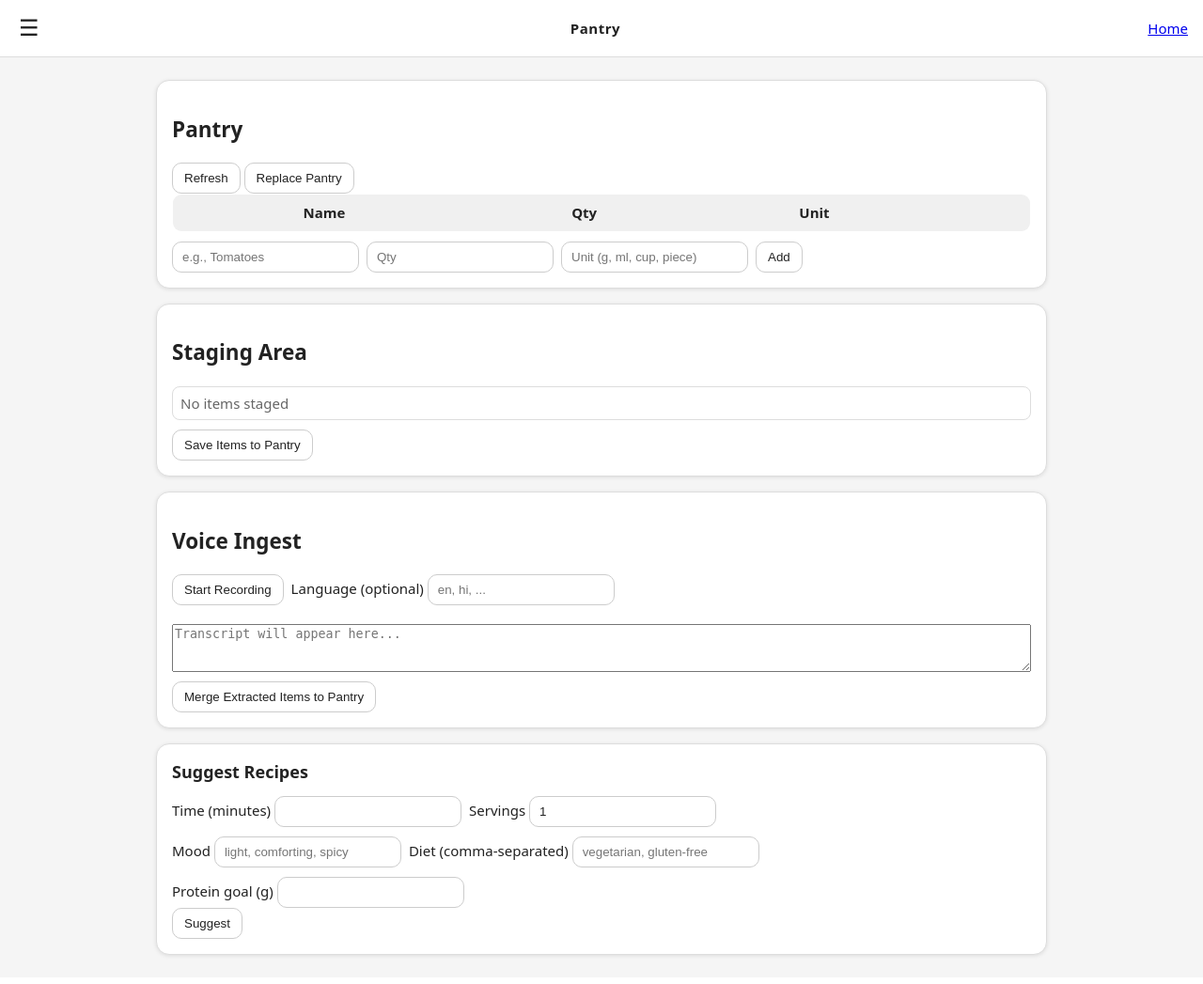
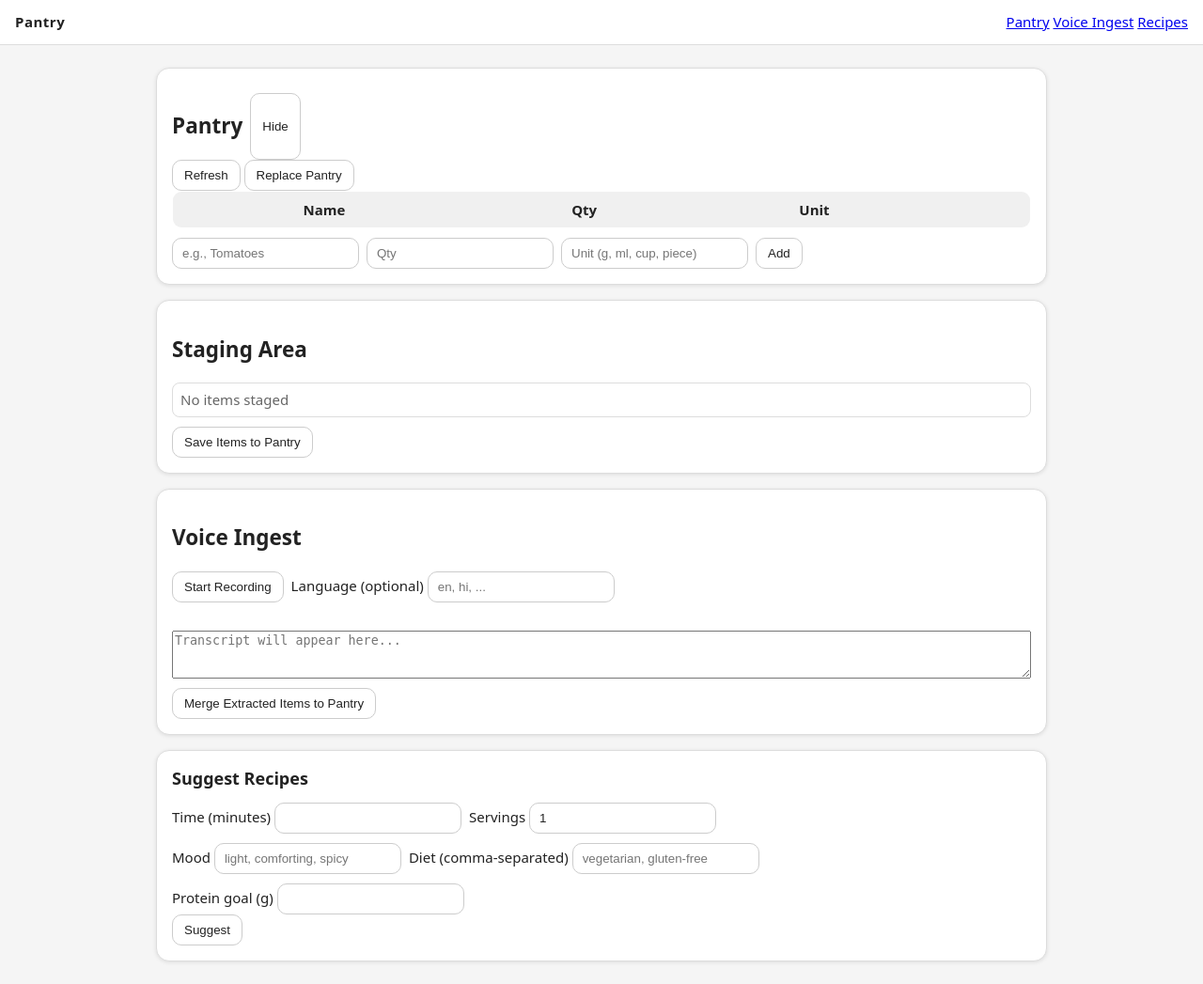
Before and after one commit to rudranaik/todays_special, a FastAPI app: page / in a window 1280 px wide. Shown: the whole page at 94% size. Before the commit the page ends 1020 px from the top, so only its background shows below. Run offline with FastAPI, Linux system fonts and the light colour scheme; data that the repository does not hold is empty; parts of the project's set-up code (start-up, migrations or seed data) failed here and were passed over.

Commit message:
Improve UX and pantry persistence

```diff
--- a/app/web/static/app.css
+++ b/app/web/static/app.css
@@ -26,8 +26,4 @@ td:last-child { text-align:right; }
 #staged-list { list-style:none; margin:8px 0 0 0; padding:0; }
 #staged-list li { background:var(--card); border:1px solid #ddd; border-radius:8px; padding:6px 8px; margin-top:4px; }
 
-.burger { background:none; border:none; font-size:24px; padding:4px; }
-.drawer { position:fixed; top:0; left:0; width:260px; height:100%; background:#fff; border-right:1px solid #ddd; padding:16px; transform:translateX(-100%); transition:transform .3s; overflow:auto; z-index:1000; }
-.drawer.open { transform:translateX(0); }
-.drawer-overlay { position:fixed; top:0; left:0; width:100%; height:100%; background:rgba(0,0,0,0.3); display:none; z-index:999; }
-.drawer.open + .drawer-overlay { display:block; }
+.status { color: var(--muted); }
--- a/app/web/static/app.js
+++ b/app/web/static/app.js
@@ -11,11 +11,12 @@ const els = {
   unit: document.getElementById("new-unit"),
   toast: document.getElementById("toast"),
   suggestForm: document.getElementById("suggest-form"),
+  suggestBtn: document.querySelector("#suggest-form button[type='submit']"),
   recipes: document.getElementById("recipes"),
   stagedList: document.getElementById("staged-list"),
-  drawer: document.getElementById("drawer"),
-  drawerToggle: document.getElementById("drawer-toggle"),
-  drawerOverlay: document.getElementById("drawer-overlay"),
+  pantryToggle: document.getElementById("pantry-toggle"),
+  pantryContent: document.getElementById("pantry-content"),
+  suggestStatus: document.getElementById("suggest-status"),
 };
 
 let localRows = []; // rows staged for merge
@@ -63,10 +64,11 @@ function renderPantry(items) {
   });
 
   els.tbody.querySelectorAll("button[data-del]").forEach(btn => {
-    btn.addEventListener("click", () => {
+    btn.addEventListener("click", async () => {
       const i = Number(btn.dataset.del);
       current.items.splice(i, 1);
       renderPantry(current.items);
+      await replacePantry();
     });
   });
 }
@@ -140,6 +142,11 @@ async function mergeRows() {
 
 async function suggestRecipes(ev) {
   ev.preventDefault();
+  els.suggestBtn.disabled = true;
+  const oldText = els.suggestBtn.textContent;
+  els.suggestBtn.textContent = "Generating...";
+  els.suggestStatus.textContent = "Generating recipes...";
+  els.suggestStatus.hidden = false;
   const constraints = {
     time_minutes: els.time?.value ? Number(els.time.value) : null,
     mood: document.getElementById("mood").value || null,
@@ -153,10 +160,16 @@ async function suggestRecipes(ev) {
     body: JSON.stringify(constraints),
   });
   const body = await r.json().catch(() => ({}));
+  els.suggestBtn.disabled = false;
+  els.suggestBtn.textContent = oldText;
   if (!r.ok) {
     toast(body.detail || "Suggest failed", true);
+    els.suggestStatus.textContent = "Generation failed";
+    setTimeout(() => (els.suggestStatus.hidden = true), 3000);
     return;
   }
+  els.suggestStatus.textContent = "Recipes ready";
+  setTimeout(() => (els.suggestStatus.hidden = true), 3000);
   renderRecipes(body.recipes || []);
 }
 
@@ -195,16 +208,10 @@ els.save.addEventListener("click", replacePantry);
 els.addRow.addEventListener("click", addLocalRow);
 els.mergeRows.addEventListener("click", mergeRows);
 els.suggestForm.addEventListener("submit", suggestRecipes);
-els.drawerToggle?.addEventListener("click", () => {
-  els.drawer.classList.toggle("open");
-});
-els.drawerOverlay?.addEventListener("click", () => {
-  els.drawer.classList.remove("open");
-});
-document.querySelectorAll("#drawer a").forEach(a => {
-  a.addEventListener("click", () => {
-    els.drawer.classList.remove("open");
-  });
+els.pantryToggle.addEventListener("click", () => {
+  const hidden = els.pantryContent.hidden;
+  els.pantryContent.hidden = !hidden;
+  els.pantryToggle.textContent = hidden ? "Hide" : "Show";
 });
 
 // expose time/servings ids
@@ -223,6 +230,7 @@ const vEls = {
   audio: document.getElementById("rec-audio"),
   transcript: document.getElementById("rec-transcript"),
   merge: document.getElementById("rec-merge"),
+  status: document.getElementById("transcribe-status"),
 };
 
 updateRecordButton(false);
@@ -270,6 +278,8 @@ function stopRecording() {
 
 async function uploadAndExtract(blob) {
   try {
+    vEls.status.textContent = "Transcribing...";
+    vEls.status.hidden = false;
     const fd = new FormData();
     fd.append("file", blob, "note.webm");
     const lang = (vEls.lang.value || "").trim();
@@ -283,10 +293,14 @@ async function uploadAndExtract(blob) {
     const body = await r.json().catch(() => ({}));
     if (!r.ok) {
       toast(body.detail || "Transcribe/Extract failed", true);
+      vEls.status.textContent = "Transcription failed";
+      setTimeout(() => (vEls.status.hidden = true), 3000);
       return;
     }
 
     vEls.transcript.value = body.transcript || "";
+    vEls.status.textContent = "Transcription complete";
+    setTimeout(() => (vEls.status.hidden = true), 3000);
     const extracted = Array.isArray(body.items) ? body.items : [];
 
     if (extracted.length === 0) {
@@ -308,6 +322,8 @@ async function uploadAndExtract(blob) {
     vEls.merge.disabled = false;
   } catch (err) {
     toast(`Upload error: ${err.message || err}`, true);
+    vEls.status.textContent = "Transcription failed";
+    setTimeout(() => (vEls.status.hidden = true), 3000);
   }
 }
 
--- a/app/web/templates/base.html
+++ b/app/web/templates/base.html
@@ -8,16 +8,11 @@
 </head>
 <body>
   <header class="nav">
-    <button id="drawer-toggle" class="burger" aria-label="Menu">&#9776;</button>
     <div class="brand">Pantry</div>
     <nav>
-      <a href="/">Home</a>
+      {% block nav %}{% endblock %}
     </nav>
   </header>
-  <aside id="drawer" class="drawer">
-    {% block drawer %}{% endblock %}
-  </aside>
-  <div id="drawer-overlay" class="drawer-overlay"></div>
   <main class="container">
     {% block content %}{% endblock %}
   </main>
--- a/app/web/templates/index.html
+++ b/app/web/templates/index.html
@@ -1,17 +1,19 @@
 {% extends "base.html" %}
 
-{% block drawer %}
-<nav>
-  <a href="#pantry" class="drawer-link">Pantry</a>
-  <a href="#voice" class="drawer-link">Voice Ingest</a>
-  <a href="#recipes-section" class="drawer-link">Recipes</a>
-</nav>
+{% block nav %}
+  <a href="#pantry">Pantry</a>
+  <a href="#voice">Voice Ingest</a>
+  <a href="#recipes-section">Recipes</a>
 {% endblock %}
 
 {% block content %}
 
 <section id="pantry" class="card">
-  <h1><b>Pantry</b></h1>
+  <div class="row">
+    <h1><b>Pantry</b></h1>
+    <button id="pantry-toggle">Hide</button>
+  </div>
+  <div id="pantry-content">
   <div id="pantry-controls">
     <button id="refresh">Refresh</button>
     <button id="save">Replace Pantry</button>
@@ -31,6 +33,7 @@
     <input id="new-qty" type="number" min="0" step="0.01" placeholder="Qty" />
     <input id="new-unit" placeholder="Unit (g, ml, cup, piece)" />
     <button id="add-row">Add</button>
+  </div>
   </div>
 </section>
 
@@ -52,6 +55,9 @@
   </div>
   <div class="row">
     <audio id="rec-audio" controls hidden></audio>
+  </div>
+  <div class="row">
+    <div id="transcribe-status" class="status" hidden></div>
   </div>
   <div class="row">
     <textarea id="rec-transcript" rows="3" placeholder="Transcript will appear here..." style="width:100%;"></textarea>
@@ -77,7 +83,7 @@
     </div>
     <button type="submit">Suggest</button>
   </form>
-
+  <div id="suggest-status" class="status" hidden></div>
   <div id="recipes"></div>
 </section>
 
```
